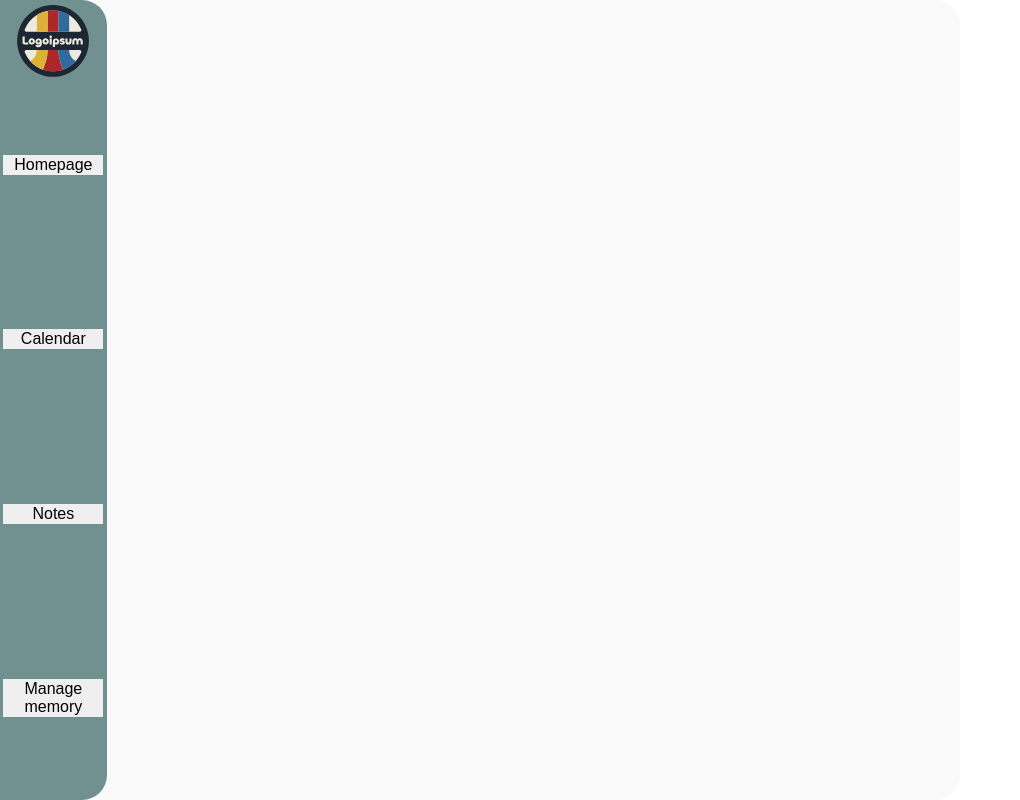
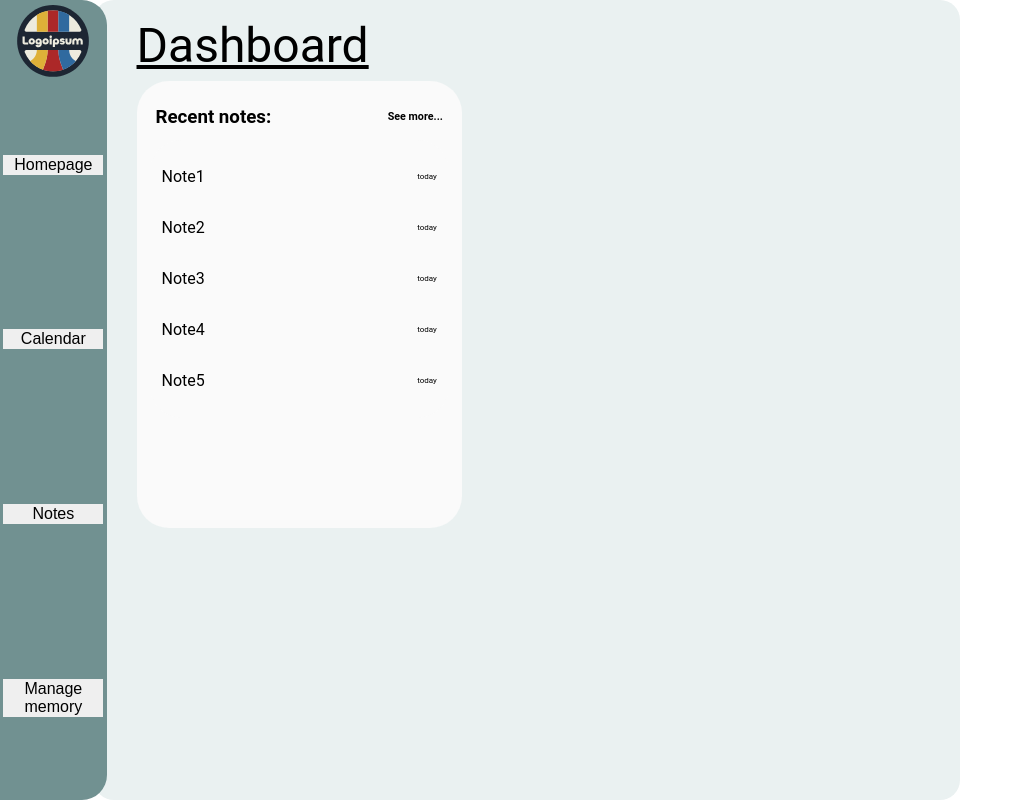
Before and after one commit to T-Tommasi/wag-ToDoApp, a website built with webpack: page src/template.html in a window 1280 px wide. Shown: the whole page, without its empty margins (0-1020 px from the left). Built offline with nearby package versions, Linux system fonts and the light colour scheme.

Commit message:
(FEAT) More template layout
- Added basic layout for showing the latest notes
- Added styling

(FIX) Fixed colors

- Fixed some elements colors not being appropriate to the palette

```diff
--- a/src/style.css
+++ b/src/style.css
@@ -56,12 +56,52 @@ nav {
 }
 
 .centralContent {
-    background-color: #FAFAFA;
+    background-color: #EAF1F1;
     border-radius: 20px;
     grid-column: 2/10;
     grid-row: 1/13;
-    padding: 5%;
+    padding: 2% 5%;
     margin-left: -1.5%;
     z-index: 8;
-    border-radius: 0 25px 25px 0;
+    grid-template: repeat(12, 1fr)/repeat(12, 1fr);
 }
+
+.pageTitle {
+    font-size: 3em;
+    text-decoration: underline;
+    grid-column: 1/4;
+    grid-row: 1/2;
+    margin: 0;
+}
+
+.noteList {
+    grid-column: 1/6;
+    grid-row: 2/9;
+    background-color: #FAFAFA;
+    border-radius: 32px;
+}
+
+.head  {
+    justify-content: space-between;
+    align-items: center;
+    padding: 2%;
+    height: 8%;
+}
+
+.noteList {
+    text-decoration: none;
+    list-style: none;
+    flex-direction: column;
+    justify-content: space-around;
+    margin: 0;
+    padding: 4%;
+}
+
+.innerNote {
+    justify-content: space-between;
+    align-items: center;
+}
+
+.innerNote p:last-child {
+    font-size: 0.5em;
+}
--- a/src/template.html
+++ b/src/template.html
@@ -43,7 +43,47 @@
                 </div>
             </div>
         </nav>
-        <div class="centralContent"></div>
+        <div class="centralContent grid">
+            <div class="pageTitle">Dashboard</div>
+            <div class="noteList">
+                <div class="head flex">
+                    <h3>Recent notes: </h3>
+                    <h6>See more...</h6>
+                </div>
+                <ul class="noteList flex">
+                    <li>
+                        <div class="innerNote flex">
+                            <p>Note1</p>
+                            <p>today</p>
+                        </div>
+                    </li>
+                    <li>
+                        <div class="innerNote flex">
+                            <p>Note2</p>
+                            <p>today</p>
+                        </div>
+                    </li>
+                    <li>
+                        <div class="innerNote flex">
+                            <p>Note3</p>
+                            <p>today</p>
+                        </div>
+                    </li>
+                    <li>
+                        <div class="innerNote flex">
+                            <p>Note4</p>
+                            <p>today</p>
+                        </div>
+                    </li>
+                    <li>
+                        <div class="innerNote flex">
+                            <p>Note5</p>
+                            <p>today</p>
+                        </div>
+                    </li>
+                </ul>
+            </div>
+        </div>
         <div class="sideContent"></div>
     </div>
 </body>
```
